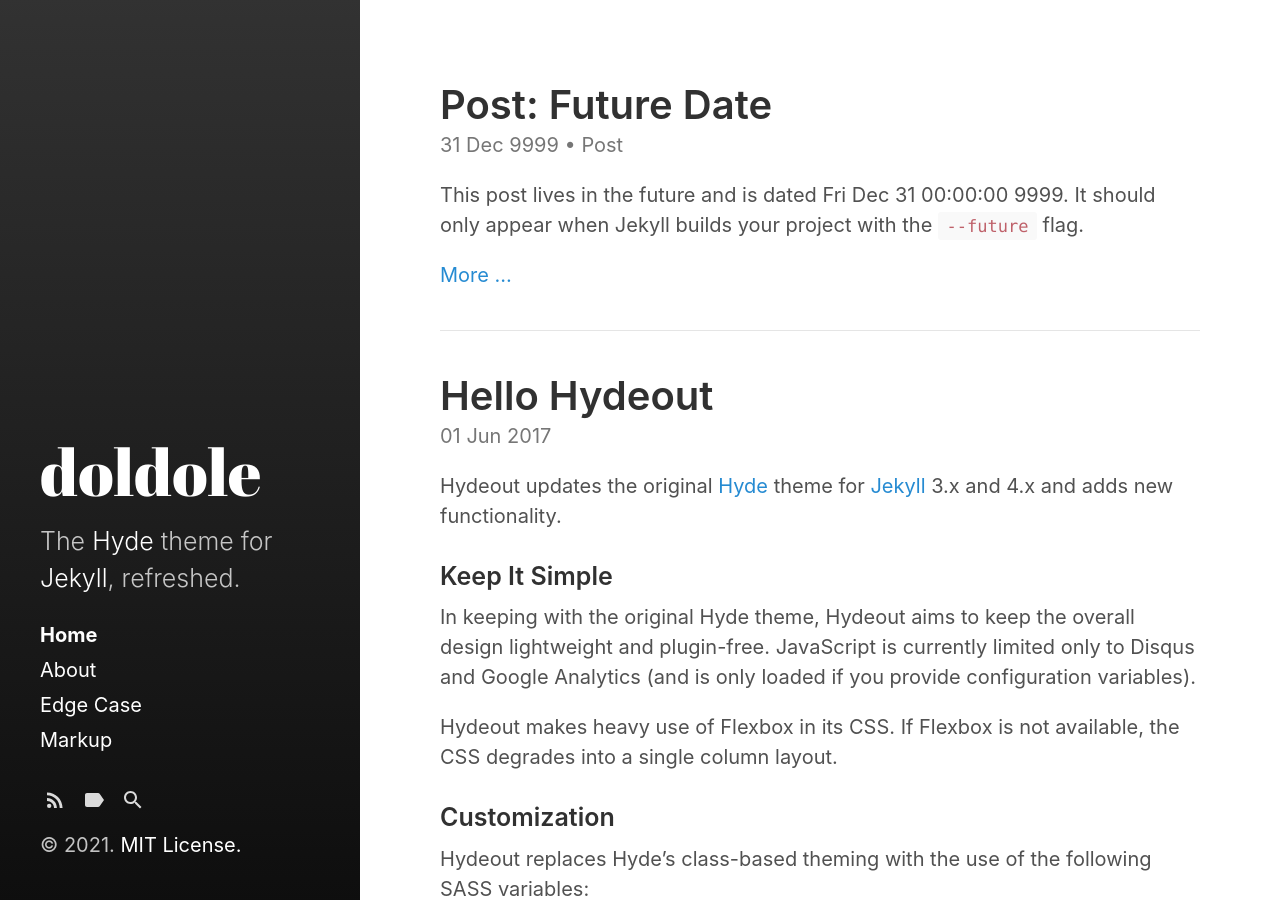
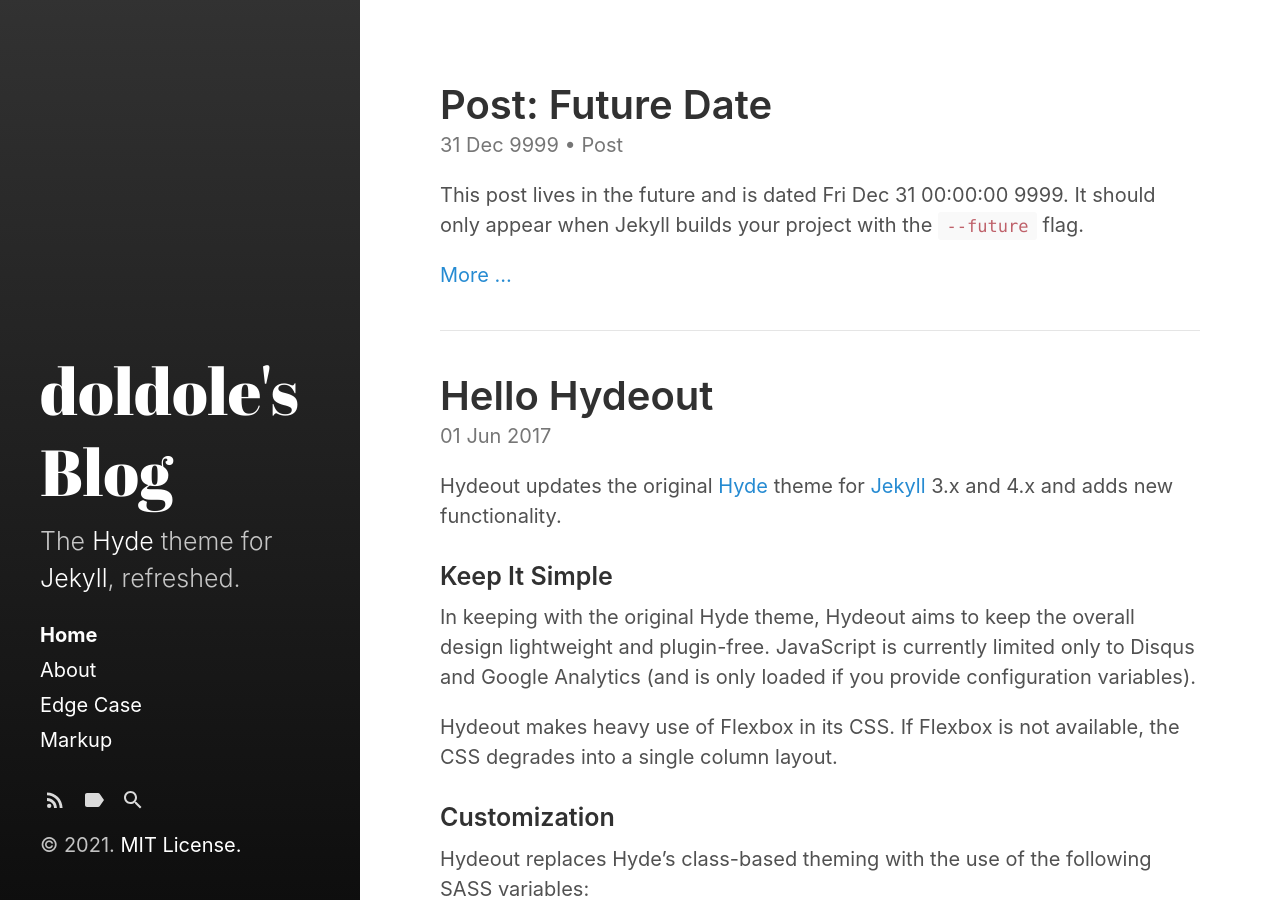
Before and after one commit to doldole/doldole.github.io, a Jekyll site: the page built from index.html, in a window 1280 px wide and 900 px high. Built offline with Jekyll 4.4.1, drawn with Linux system fonts in a browser that asks for light colours; the list of posts is cut into pages by our own code.

Commit message:
Update _config.yml

```diff
--- a/_config.yml
+++ b/_config.yml
@@ -3,8 +3,8 @@ markdown:         kramdown
 highlighter:      rouge
 
 # Setup
-title:            doldole
-tagline:          'A Jekyll theme'
+title:            doldole's Blog
+tagline:          'doldole'
 description:      'The <a href="http://hyde.getpoole.com" target="_blank">Hyde</a> theme for <a href="http://jekyllrb.com" target="_blank">Jekyll</a>, refreshed.'
 url:              https://doldole.github.io
 baseurl:          '/'
```
